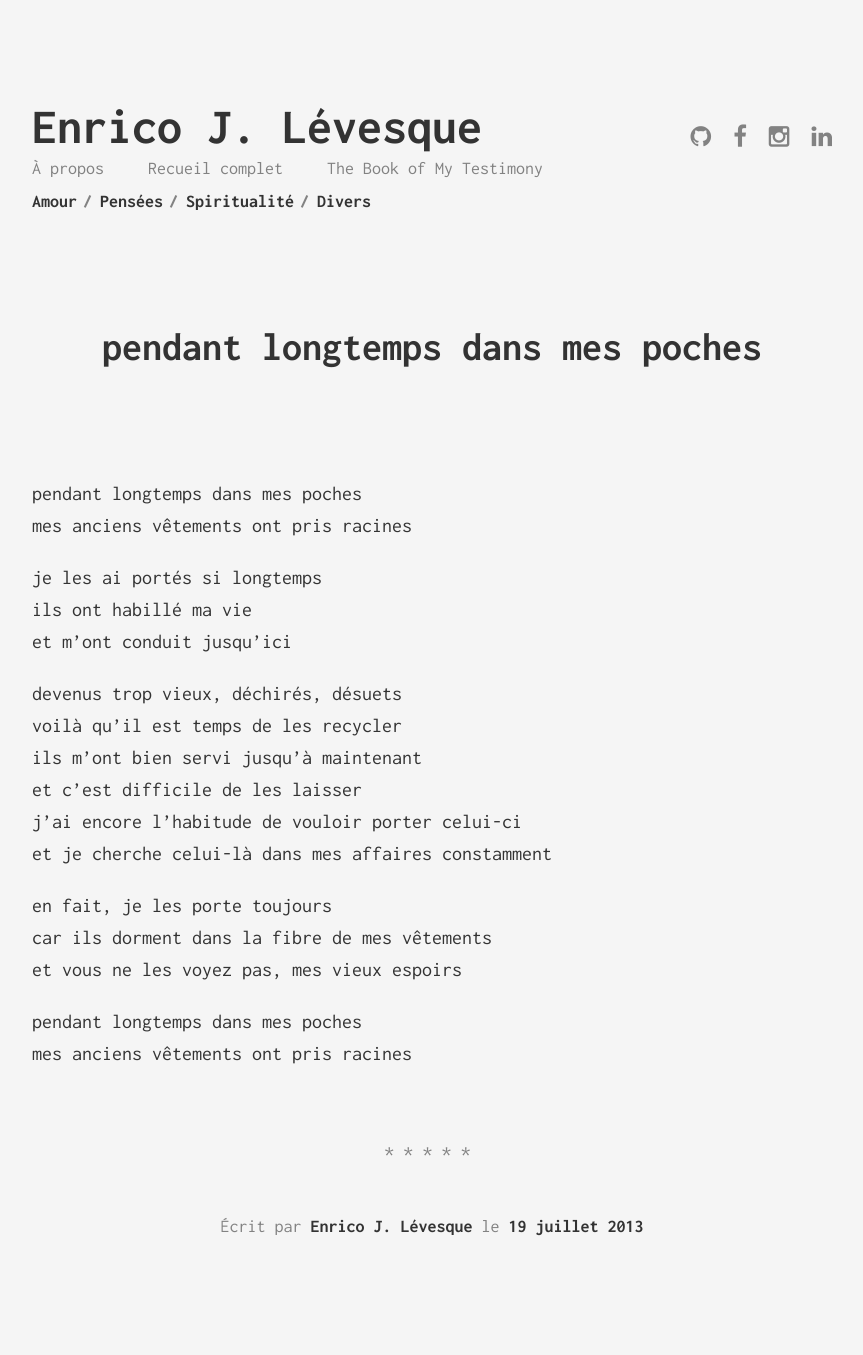
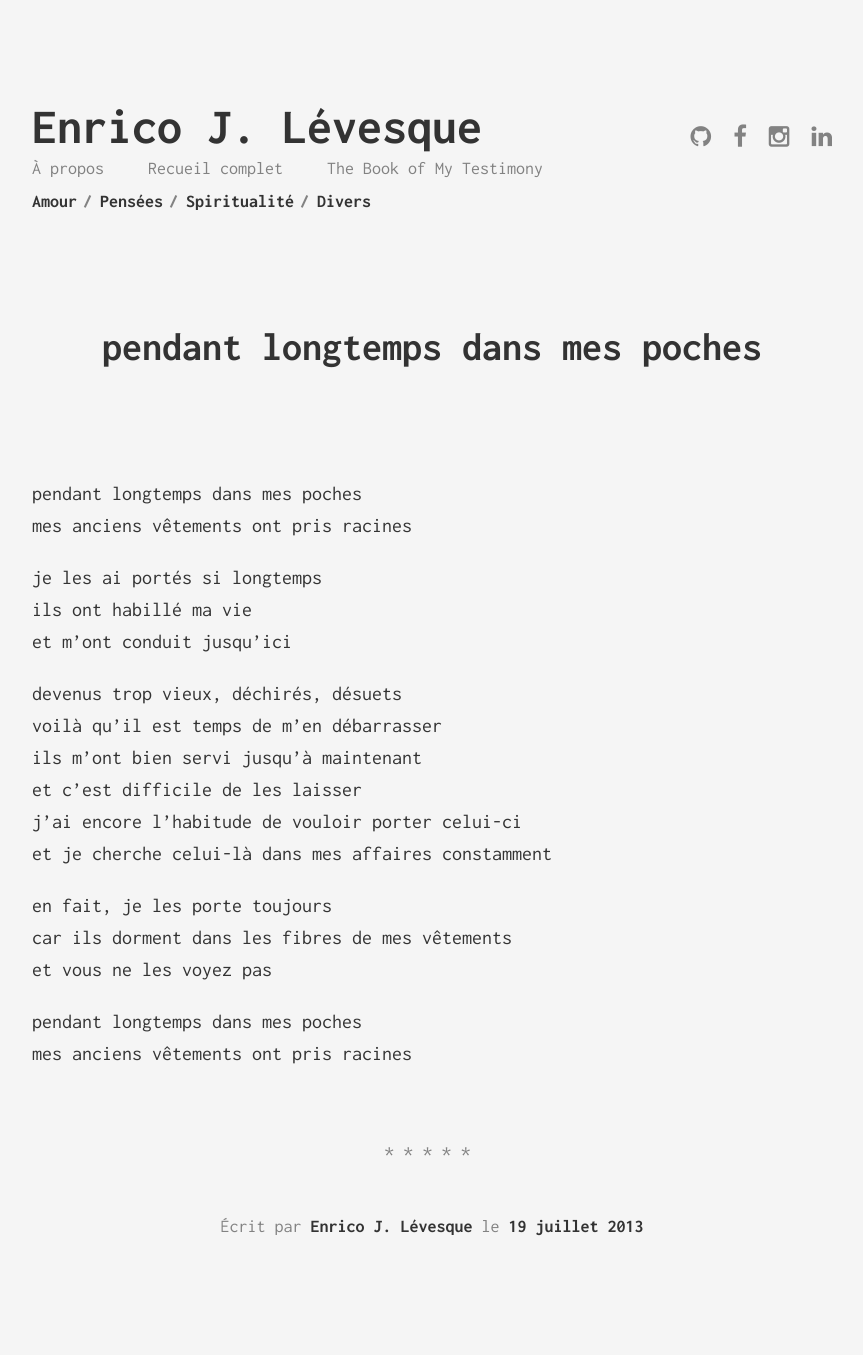
Before and after one commit to enricoJL/enricojl.github.io, a Jekyll site: the page built from _posts/2013-07-19-pendant-longtemps-dans-mes-poches.md, in a window 1280 px wide. Shown: the whole page, without its empty margins (208-1071 px from the left). Built offline with Jekyll 4.4.1, drawn with Linux system fonts in a browser that asks for light colours.

Commit message:
révision mineure

```diff
--- a/_posts/2013-07-19-pendant-longtemps-dans-mes-poches.md
+++ b/_posts/2013-07-19-pendant-longtemps-dans-mes-poches.md
@@ -13,15 +13,15 @@ ils ont habillé ma vie
 et m'ont conduit jusqu'ici
 
 devenus trop vieux, déchirés, désuets
-voilà qu'il est temps de les recycler
+voilà qu'il est temps de m'en débarrasser
 ils m'ont bien servi jusqu'à maintenant
 et c'est difficile de les laisser
 j'ai encore l'habitude de vouloir porter celui-ci
 et je cherche celui-là dans mes affaires constamment
 
 en fait, je les porte toujours
-car ils dorment dans la fibre de mes vêtements
-et vous ne les voyez pas, mes vieux espoirs
+car ils dorment dans les fibres de mes vêtements
+et vous ne les voyez pas
 
 pendant longtemps dans mes poches
 mes anciens vêtements ont pris racines
```
